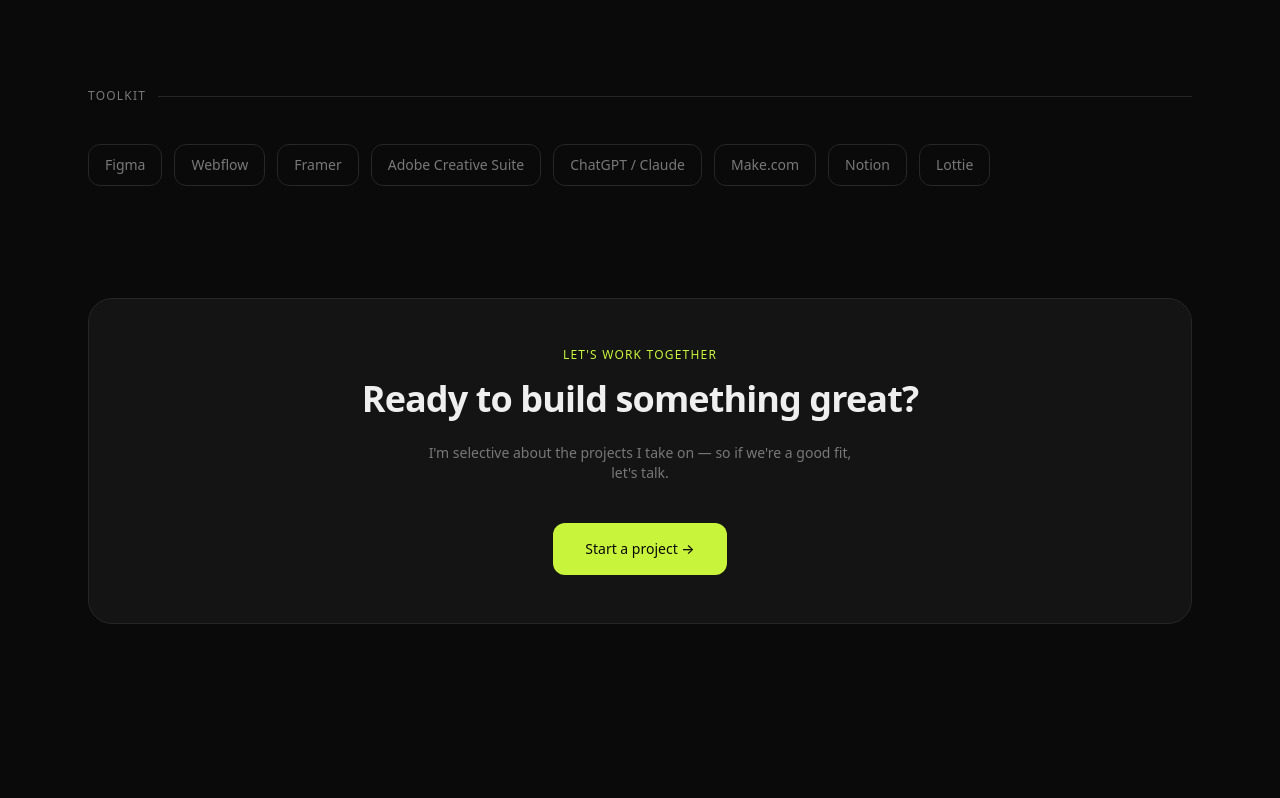
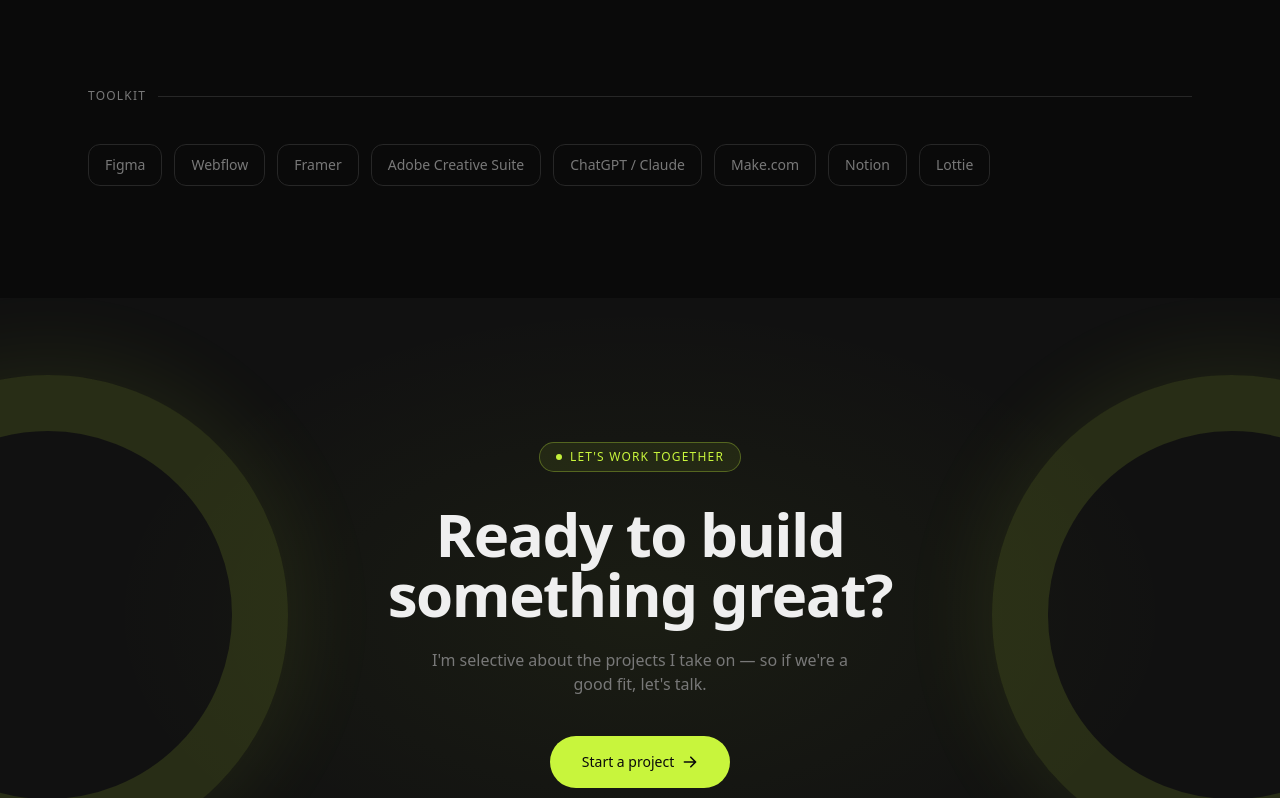
Before and after one commit to Drealguy/feranmiojediji, a Next.js app: page /about in a window 1280 px wide. Shown: the part 1066-1864 px from the top of the page. Built offline with nearby package versions, Linux system fonts and the light colour scheme; no server answers; a web font is replaced by a local one.

Commit message:
feat: redesign about CTA with full-bleed arc glow section

```diff
--- a/app/(main)/about/page.tsx
+++ b/app/(main)/about/page.tsx
@@ -49,7 +49,7 @@
   const d = { ...DEFAULTS, ...raw };
 
   return (
-    <div className="pt-36 pb-24">
+    <div className="pt-36 pb-0">
       <div className="mx-auto max-w-6xl px-4 sm:px-6">
 
         {/* Hero */}
@@ -127,17 +127,69 @@
           </div>
         )}
 
-        {/* CTA */}
-        <div className="rounded-3xl p-6 sm:p-10 md:p-12 text-center" style={{ background: "var(--surf)", border: "1px solid var(--bdr)" }}>
-          <p className="text-xs uppercase tracking-widest mb-4" style={{ color: "var(--acc)" }}>Let&apos;s work together</p>
-          <h2 className="text-3xl md:text-4xl font-semibold tracking-tight mb-6" style={{ color: "var(--txt)" }}>{d.ctaText}</h2>
-          <p className="text-sm mb-10 max-w-md mx-auto" style={{ color: "var(--mut)" }}>{d.ctaSubtext}</p>
+      </div>
+
+      {/* CTA — full-bleed arc section */}
+      <div className="relative overflow-hidden py-28 sm:py-36 mt-24" style={{ background: "var(--surf2)" }}>
+        {/* Left arc */}
+        <div
+          className="pointer-events-none absolute -left-48 top-1/2 -translate-y-1/2 w-[480px] h-[480px] rounded-full"
+          style={{
+            border: "56px solid rgba(200,245,60,0.12)",
+            boxShadow: "0 0 80px 20px rgba(200,245,60,0.07)",
+          }}
+        />
+        {/* Right arc */}
+        <div
+          className="pointer-events-none absolute -right-48 top-1/2 -translate-y-1/2 w-[480px] h-[480px] rounded-full"
+          style={{
+            border: "56px solid rgba(200,245,60,0.12)",
+            boxShadow: "0 0 80px 20px rgba(200,245,60,0.07)",
+          }}
+        />
+        {/* Subtle centre glow */}
+        <div
+          className="pointer-events-none absolute inset-0"
+          style={{
+            background:
+              "radial-gradient(ellipse 60% 70% at 50% 50%, rgba(200,245,60,0.05) 0%, transparent 70%)",
+          }}
+        />
+
+        {/* Content */}
+        <div className="relative z-10 flex flex-col items-center text-center px-4">
+          <span
+            className="inline-flex items-center gap-2 rounded-full px-4 py-1.5 text-xs tracking-widest uppercase mb-8"
+            style={{
+              border: "1px solid rgba(200,245,60,0.3)",
+              color: "var(--acc)",
+              background: "rgba(200,245,60,0.08)",
+            }}
+          >
+            <span className="w-1.5 h-1.5 rounded-full animate-pulse" style={{ background: "var(--acc)" }} />
+            Let&apos;s work together
+          </span>
+
+          <h2
+            className="text-4xl sm:text-5xl md:text-6xl font-semibold tracking-tight mb-6 max-w-2xl"
+            style={{ color: "var(--txt)" }}
+          >
+            {d.ctaText}
+          </h2>
+
+          <p className="text-base mb-10 max-w-md" style={{ color: "var(--mut)" }}>
+            {d.ctaSubtext}
+          </p>
+
           <a
             href="/contact"
-            className="inline-flex items-center gap-2 px-8 py-4 rounded-xl text-sm font-medium hover:opacity-90 transition-opacity"
+            className="inline-flex items-center gap-2 px-8 py-4 rounded-full text-sm font-medium hover:opacity-90 transition-opacity"
             style={{ background: "var(--acc)", color: "var(--acc-fg)" }}
           >
-            Start a project →
+            Start a project
+            <svg viewBox="0 0 20 20" fill="currentColor" className="w-4 h-4">
+              <path fillRule="evenodd" d="M10.293 3.293a1 1 0 011.414 0l6 6a1 1 0 010 1.414l-6 6a1 1 0 01-1.414-1.414L14.586 11H3a1 1 0 110-2h11.586l-4.293-4.293a1 1 0 010-1.414z" clipRule="evenodd" />
+            </svg>
           </a>
         </div>
       </div>
```
